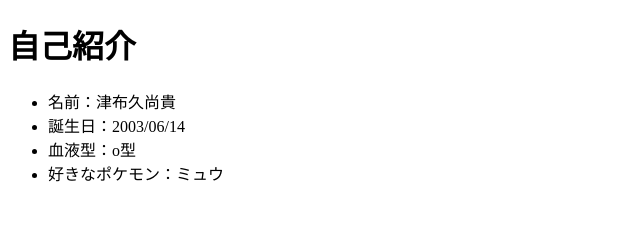
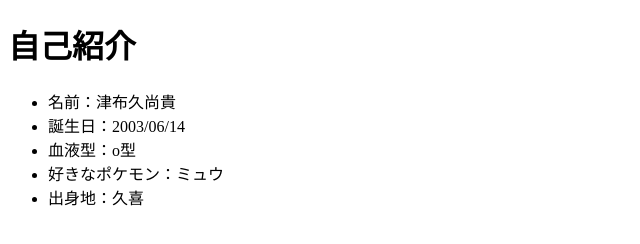
Before and after one commit to tsubukunaoki/detesciense-programing, a plain HTML site: page index.html in a window 1280 px wide. Shown: the whole page, without its empty margins (0-640 px from the left). Drawn offline with Linux system fonts and the light colour scheme.

Commit message:
自己紹介に出身地を追記

```diff
--- a/index.html
+++ b/index.html
@@ -15,6 +15,7 @@
         <li>誕生日：2003/06/14</li>
         <li>血液型：o型</li>
         <li>好きなポケモン：ミュウ</li>
+        <li>出身地：久喜</li>
 
     </ul>
 
```
